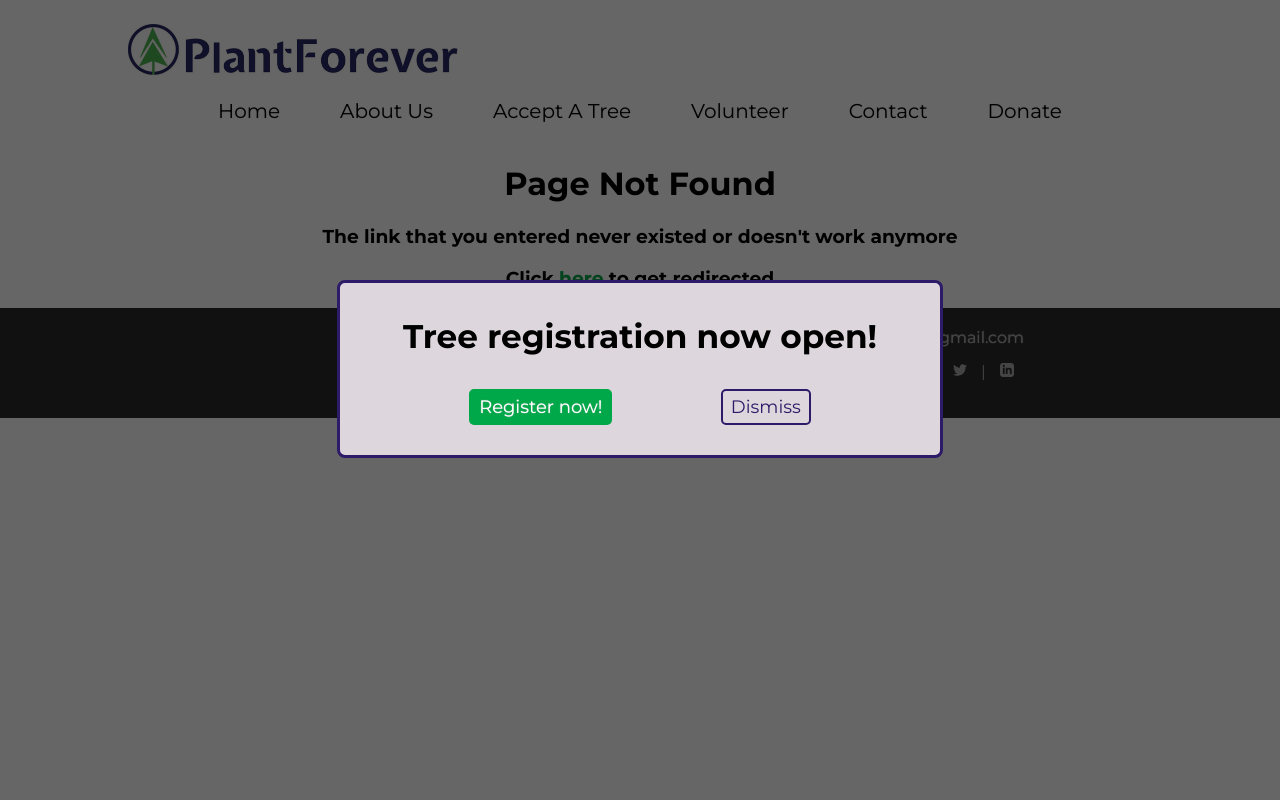
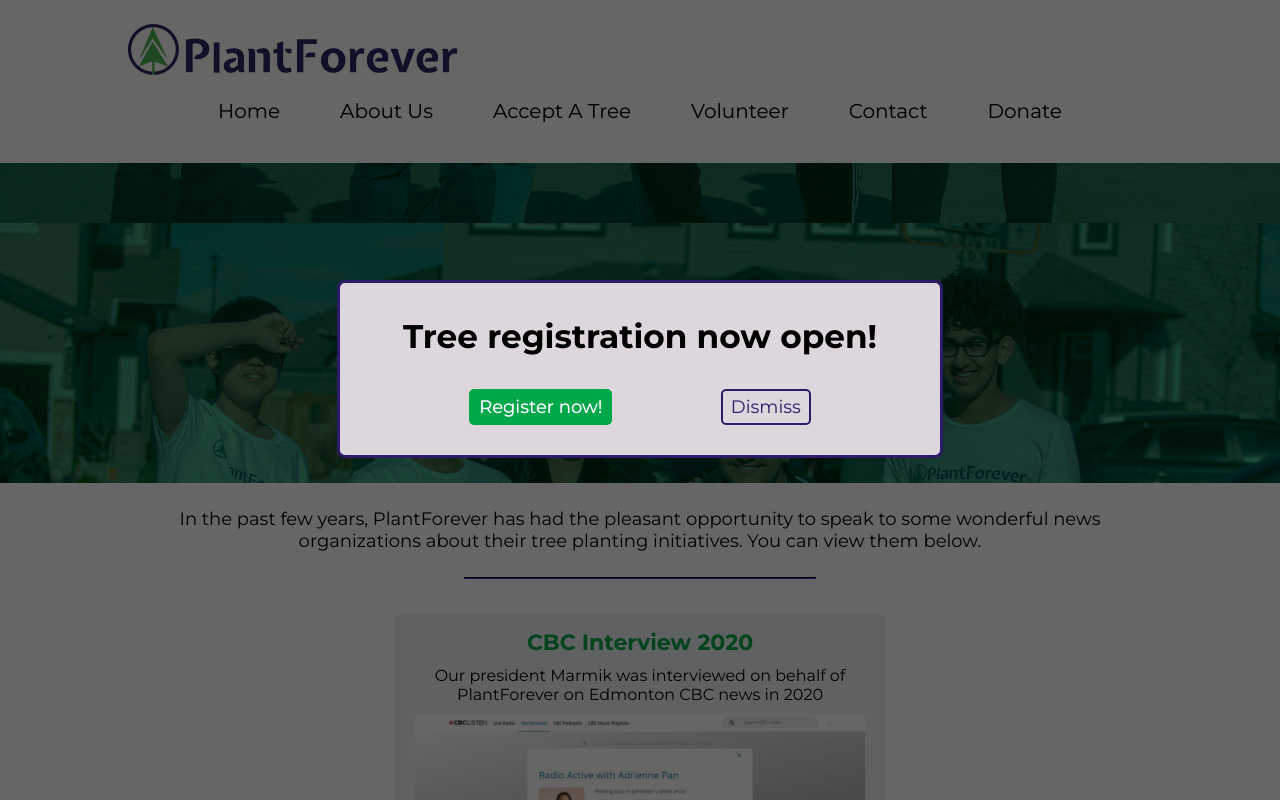
Before and after one commit to cocoliliace/PlantForever, a Vue app: page /in-the-news in a window 1280 px wide. Shown: the top 800 px of the page. Built offline with nearby package versions, Linux system fonts and the light colour scheme.

Commit message:
in the news page

```diff
--- a/src/App.vue
+++ b/src/App.vue
@@ -33,6 +33,7 @@
           <div>About Us</div>
           <div class="dropdown">
             <router-link :to="{ name: 'About' }">What We Do</router-link>
+            <router-link :to="{ name: 'InTheNews' }">In the news</router-link>
             <router-link :to="{ name: 'Team' }">Meet Our Team</router-link>
           </div>
         </a>
--- a/src/router.js
+++ b/src/router.js
@@ -18,6 +18,11 @@ const router =  new Router({
       path: "/about-us",
       name: "About",
       component: () => import("./views/About.vue")
+    },
+    {
+      path: "/in-the-news",
+      name: "InTheNews",
+      component: () => import("./views/InTheNews.vue")
     },
     {
       path: "/meet-our-team",
--- /dev/null
+++ b/src/views/InTheNews.vue
@@ -0,0 +1,87 @@
+<template>
+  <div>
+    <div class="banner-container">
+      <div class="title">In the news</div>
+    </div>
+    <div class="content-container">
+      <div class="intro">
+        In the past few years, PlantForever has had the pleasant opportunity to speak to some wonderful news organizations about their tree planting initiatives. You can view them below.
+      </div>
+      <hr />
+      <div class="cards-container">
+        <div class="card">
+            <div class="title">CBC Interview 2020</div>
+            <div class="description">Our president Marmik was interviewed on behalf of PlantForever on Edmonton CBC news in 2020</div>
+            <img src="@/assets/in-the-news/cbc.jpg" />
+            <audio controls>
+                <source src="@/assets/in-the-news/audio/cbc_interview.mp3" type="audio/mpeg">
+                Your browser does not support the audio element
+            </audio>
+        </div>
+      </div>
+    </div>
+  </div>
+</template>
+
+<script>
+export default {
+  name: "InTheNews",
+  metaInfo: {
+    title: "In the News",
+    meta: [
+      { name: "description", content: "" },
+      { name: "keywords", content: "" }
+    ],
+    link: [
+      { rel: "canonical", href: "https://www.plantforever.org/in-the-news" }
+    ]
+  }
+}
+</script>
+
+<style lang="scss" scoped>
+.content-container {
+    width: 80vw;
+    margin: 25px 10vw 45px;
+    .intro {
+        font-size: 18px;
+        text-align: center;
+    }
+    hr {
+        border-color: $blue;
+        max-width: 350px;
+        margin-top: 25px;
+        margin-bottom: 30px;
+    }
+    .cards-container {
+        width: 100%;
+        display: flex;
+        justify-content: space-around;
+        align-items: center;
+        flex-wrap: wrap;
+        .card {
+            width: 450px;
+            background: #F1F3F4;
+            text-align: center;
+            border-radius: 5px;
+            padding: 15px 20px;
+            margin: 5px;
+            .title {
+                color: $green;
+                font-size: 22px;
+                font-weight: 700;
+                margin-bottom: 10px;
+                cursor: pointer;
+            }
+            .description {
+                margin-bottom: 10px;
+            }
+            img {
+                width: 100%;
+                margin-bottom: 10px;
+                border-radius: 2px;
+            }
+        }
+     }
+}
+</style>
```
Also changed, not shown: src/assets/in-the-news/cbc.jpg (added), 1 other file (tests, documents, lock files or other folders).
